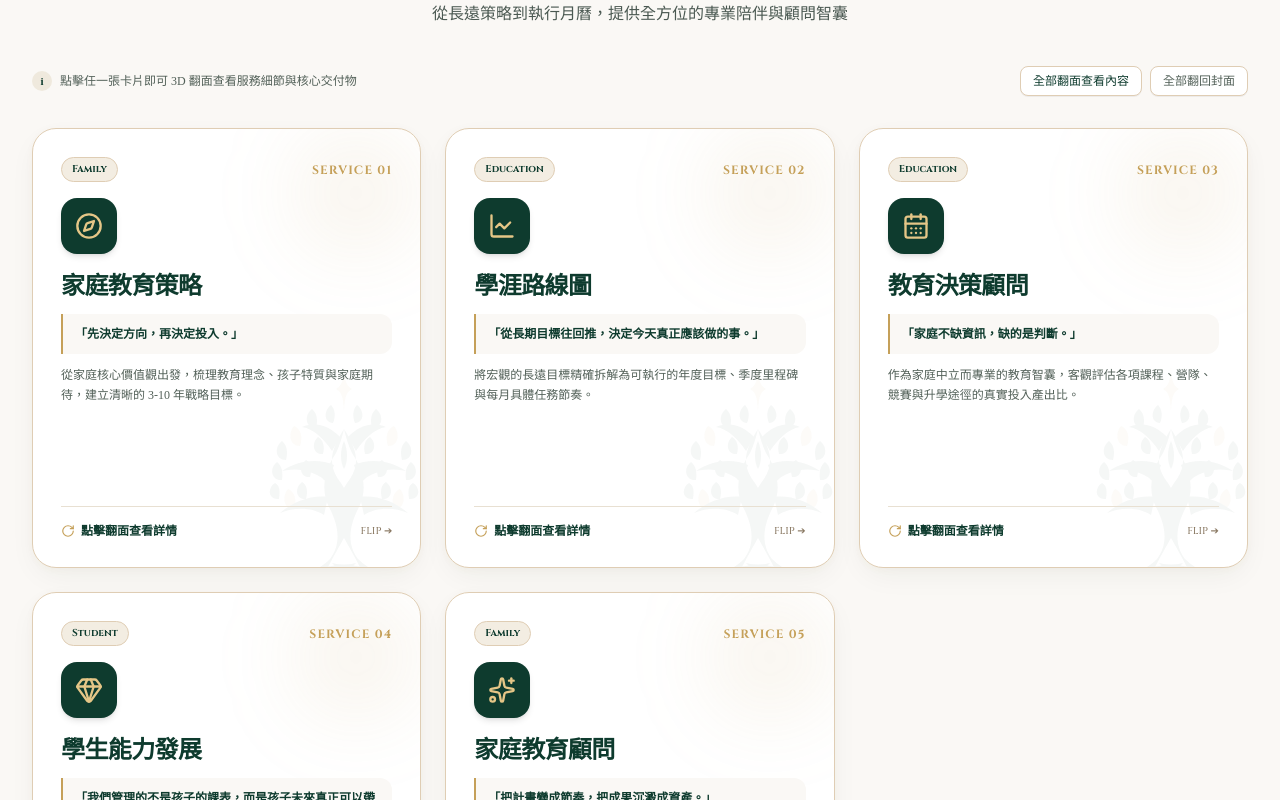
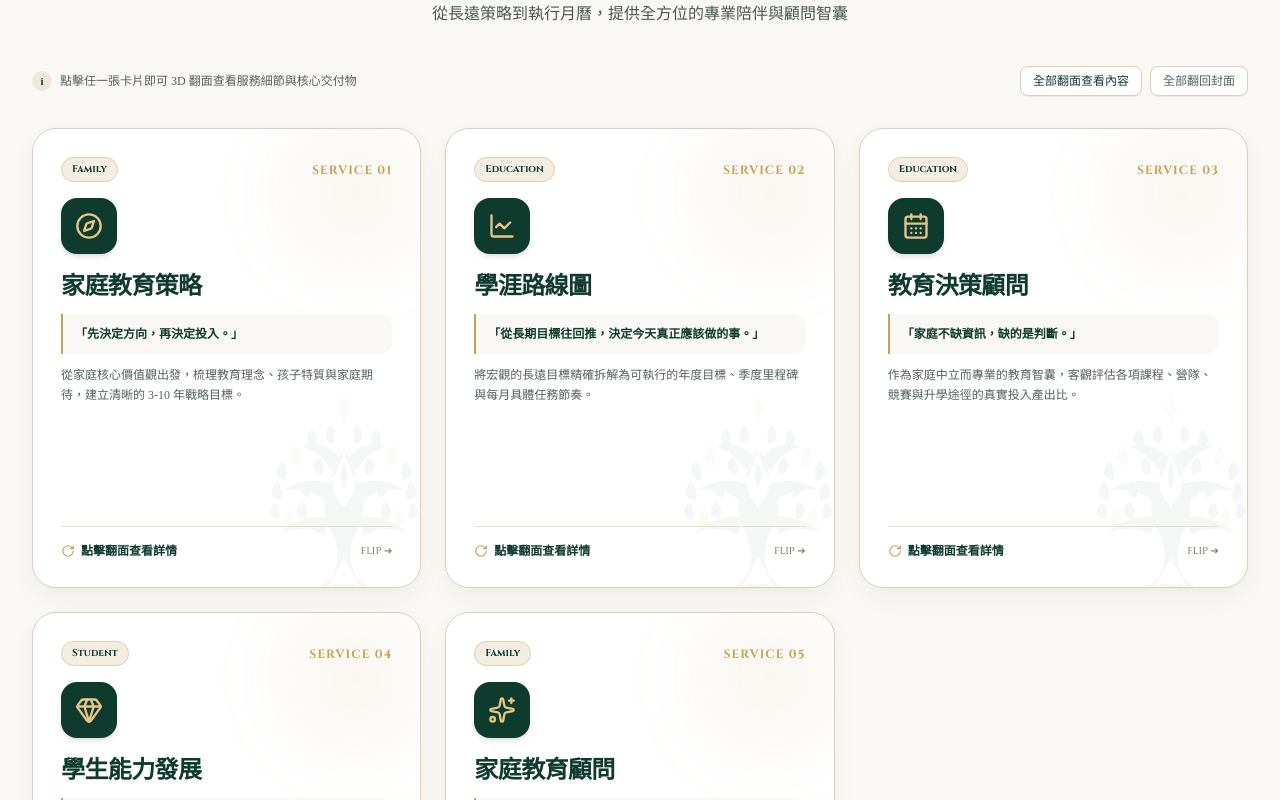
Before and after one commit to zzzuo75-crypto/edu-family-office, a React (Vite) app: page / in a window 1280 px wide. Shown: the part 3380-4180 px from the top of the page. Built offline with nearby package versions, Linux system fonts and the light colour scheme.

Commit message:
Update ServicesFlipCards.tsx

```diff
--- a/src/components/ServicesFlipCards.tsx
+++ b/src/components/ServicesFlipCards.tsx
@@ -72,7 +72,7 @@ export const ServicesFlipCards: React.FC = () => {
           return (
             <div
               key={srv.id}
-              className="relative h-[440px] w-full cursor-pointer select-none [perspective:1000px] group"
+             className="relative h-[500px] sm:h-[480px] lg:h-[460px] w-full cursor-pointer select-none [perspective:1000px] group"
               onClick={() => toggleFlip(index)}
               role="button"
               tabIndex={0}
@@ -140,7 +140,7 @@ export const ServicesFlipCards: React.FC = () => {
 
                 {/* ================= CARD BACK (翻面內容) ================= */}
                 <div
-                  className="absolute inset-0 w-full h-full rounded-3xl [backface-visibility:hidden] [transform:rotateY(180deg)] p-6 sm:p-7 flex flex-col justify-between overflow-hidden shadow-lux transition-all duration-300 border border-[#C5A059]/40 bg-[#0E3B2E] text-white"
+               className="absolute inset-0 w-full h-full rounded-3xl [backface-visibility:hidden] [transform:rotateY(180deg)] p-5 sm:p-7 flex flex-col justify-between overflow-y-auto shadow-lux transition-all duration-300 border border-[#C5A059]/40 bg-[#0E3B2E] text-white"
                   style={{
                     background: 'linear-gradient(155deg, #0E3B2E 0%, #08261E 100%)',
                   }}
```
